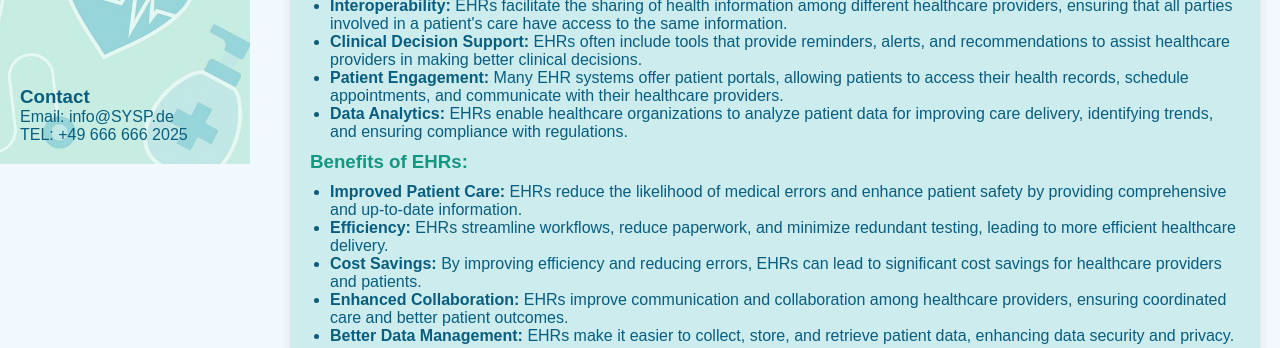
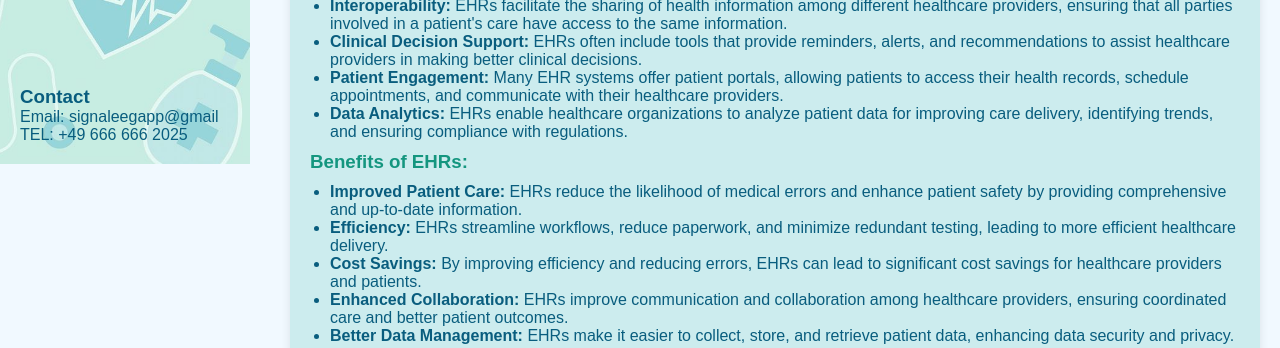
Before and after one commit to sepehrmokhtar/Information-System, a Flask app: page / in a window 1280 px wide. Shown: the part 636-984 px from the top of the page. Run offline with Flask 3, Linux system fonts and the light colour scheme.

Commit message:
updated the email address

```diff
--- a/templates/index.html
+++ b/templates/index.html
@@ -30,7 +30,7 @@
         <!-- Contact Information at the Bottom -->
         <div class="sidebar-contact">
             <h3 style="color: #095d7e;">Contact</h3>
-            <p style="color: #095d7e;">Email: <a href="mailto:info@SYSP.de" style="color: #095d7e; text-decoration: none;">info@SYSP.de</a></p>
+            <p style="color: #095d7e;">Email: <a href="mailto:info@SYSP.de" style="color: #095d7e; text-decoration: none;">signaleegapp@gmail</a></p>
             <p style="color: #095d7e;">TEL: +49 666 666 2025</p>
         </div>
     </nav>
```
